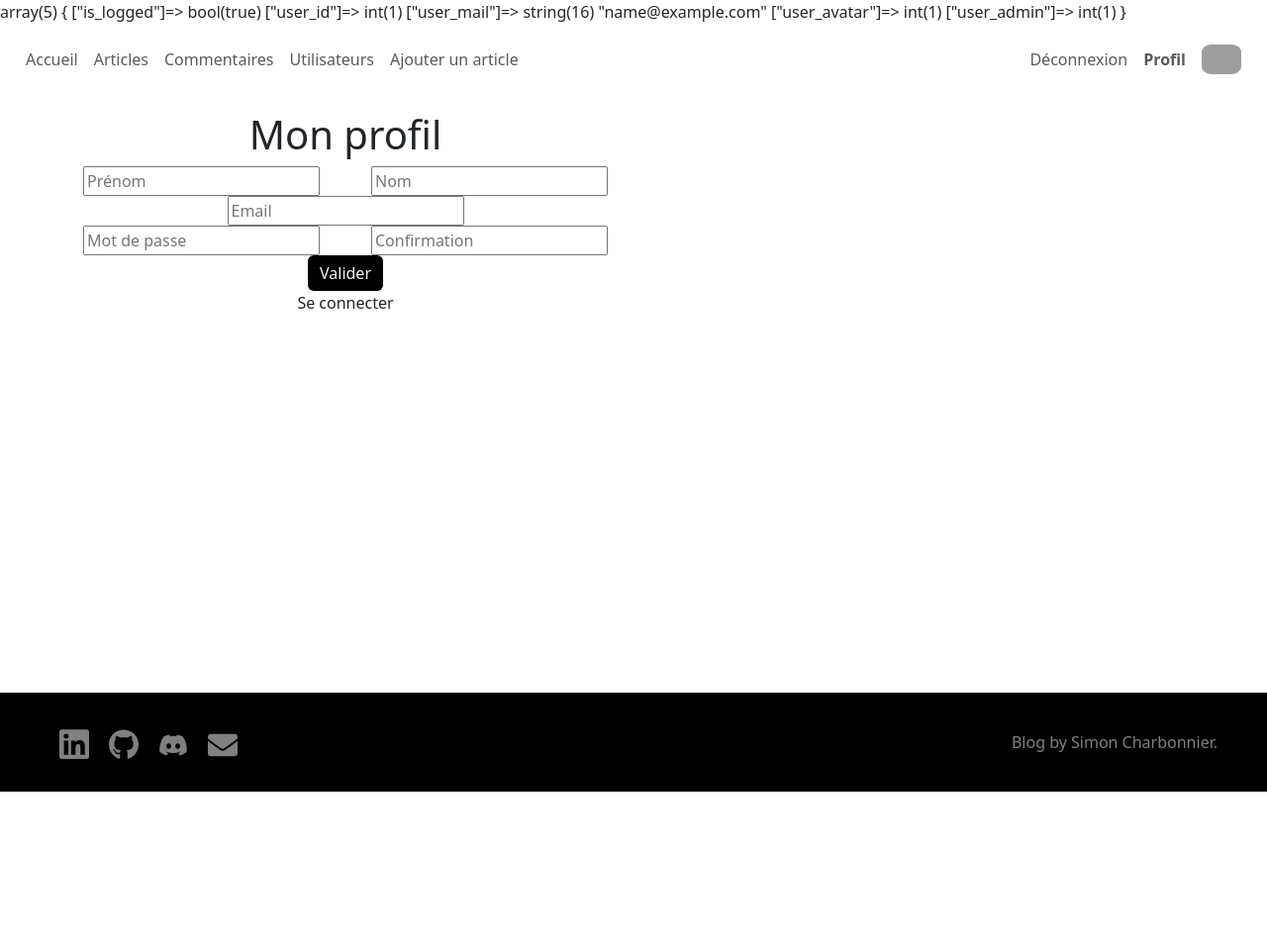
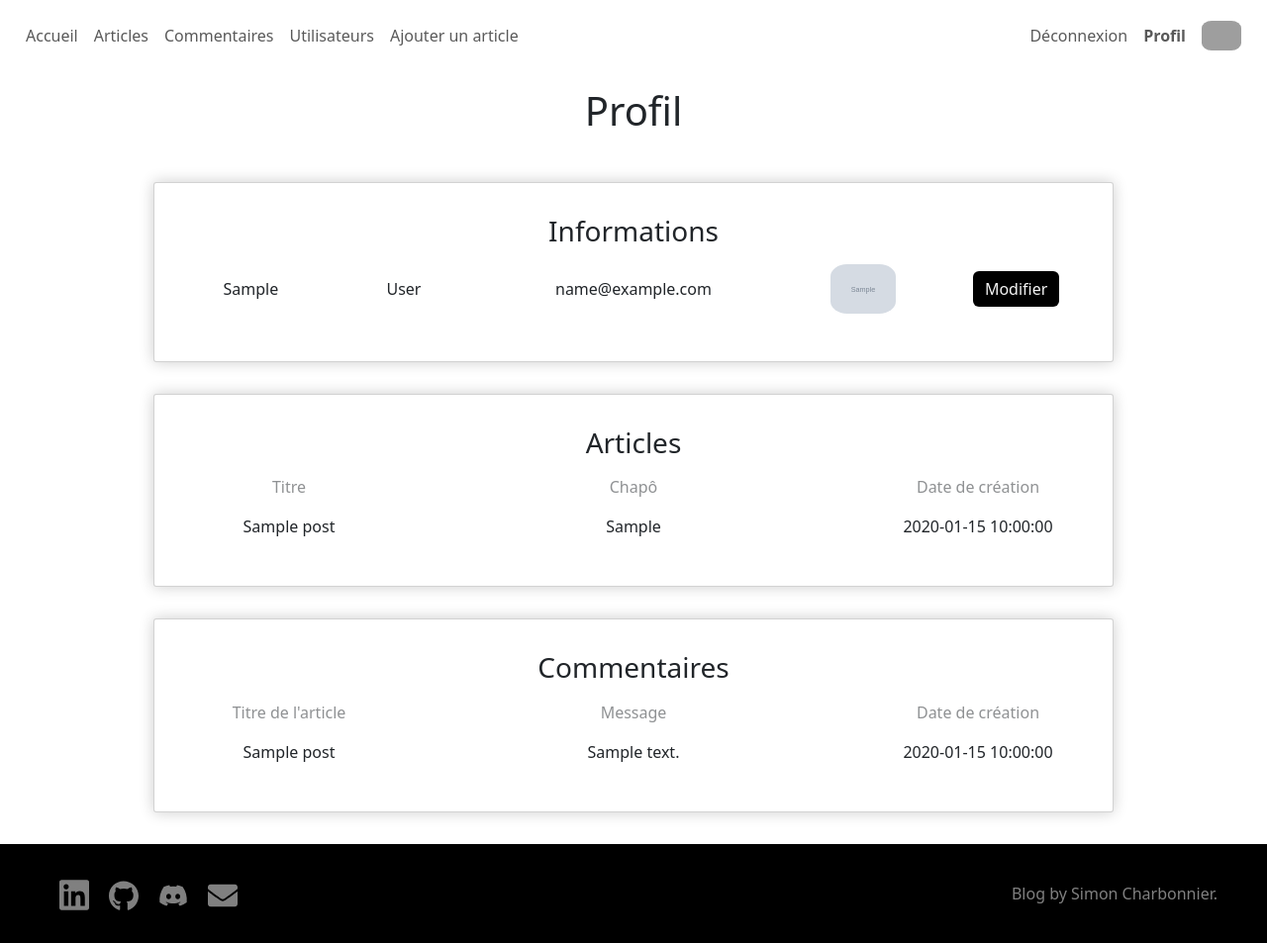
Before and after one commit to Simoncharbonnier/OCP5, a PHP site: page /P5/?controller=user&action=detail&id=1 in a window 1280 px wide. Shown: the whole page at 99% size. Before the commit the page ends 800 px from the top, so only its background shows below. Run offline with PHP 8.4, Linux system fonts and the light colour scheme; the visitor is signed in with stand-in values (Sample User, id 1); tables that the repository leaves empty or names only in its code hold one stand-in row (values such as "Sample post"); grey boxes marked "Sample" are stand-in pictures; grey boxes are pictures that could not be loaded.

Commit message:
feat: user detail & update

```diff
--- a/app/controllers/Post.php
+++ b/app/controllers/Post.php
@@ -3,6 +3,7 @@
 require_once('app/controllers/Controller.php');
 
 require_once('app/models/Post_model.php');
+require_once('app/models/Comment_model.php');
 
 class Post extends Controller {
 
@@ -30,7 +31,7 @@ class Post extends Controller {
       if ($_GET['id']) {
         $postId = $_GET['id'];
         $postModel = New Post_model();
-        $result = $postModel->getById($id);
+        $result = $postModel->getById($postId);
 
         if (!empty($result)) {
           $post = [
@@ -218,7 +219,17 @@ class Post extends Controller {
         $post = $postModel->getById($postId);
 
         if (!empty($post)) {
-          $this->deleteImage($post[0]['image']);
+          $post = $post[0];
+
+          $commentModel = New Comment_model();
+          $comments = $commentModel->getByPost($post['id']);
+          foreach ($comments as $comment) {
+            $commentModel->delete($comment['id']);
+          }
+
+          if ($post['image']) {
+            $this->deleteImage($post['image']);
+          }
 
           $postModel->delete($postId);
         } else {
--- a/app/controllers/User.php
+++ b/app/controllers/User.php
@@ -128,10 +128,27 @@ class User extends Controller {
     try {
       if ($_GET['id']) {
         $userModel = New User_model();
-        $result = $userModel->getById($_GET['id']);
+        $result = $userModel->getById($_GET['id'], true);
 
         if (!empty($result)) {
           $user = $result[0];
+
+          if ($user['admin']) {
+            $postModel = New Post_model();
+            $posts = $postModel->getByUser($user['id']);
+          }
+
+          $commentModel = New Comment_model();
+          $result = $commentModel->getByUser($user['id']);
+          $comments = [];
+          foreach ($result as $comment) {
+            if ($comment['valid']) {
+              $post = $postModel->getById($comment['post_id'])[0];
+              $comment['post_title'] = $post['title'];
+              $comment['post_id'] = $post['id'];
+              $comments[] = $comment;
+            }
+          }
 
           include_once('app/views/user/detail.php');
         } else {
@@ -162,19 +179,18 @@ class User extends Controller {
           $user = $user[0];
 
           if ($_SESSION['user_mail'] === $user['mail']) {
-            if (!empty($_POST) && (isset($_POST['first_name']) && !empty($_POST['first_name'])) && (isset($_POST['last_name']) && !empty($_POST['last_name'])) && (isset($_POST['mail']) && !empty($_POST['mail'])) && (isset($_POST['password']) && !empty($_POST['password'])) && (isset($_POST['avatar']) && !empty($_POST['avatar']))) {
-              if (isset($_POST['confirm']) && $_POST['password'] === $_POST['confirm']) {
+            if (!empty($_POST) && (isset($_POST['first_name']) && !empty($_POST['first_name'])) && (isset($_POST['last_name']) && !empty($_POST['last_name'])) && (isset($_POST['password']) && !empty($_POST['password'])) && (isset($_POST['confirm']) && !empty($_POST['confirm'])) && (isset($_POST['avatar']) && !empty($_POST['avatar']))) {
+              if ($_POST['password'] === $_POST['confirm']) {
                 unset($_POST['confirm']);
-                $sameMail = $userModel->getByMail($_POST['mail']);
 
-                if (empty($sameMail) || ($sameMail[0]['id'] !== $user['id'])) {
-                  $passwordHash = password_hash($_POST['password'], CRYPT_BLOWFISH);
                 foreach ($_POST as $name => $value) {
                   if ($name !== 'admin') {
                     $data[$name] = $value;
                   }
                 }
+                $passwordHash = password_hash($_POST['password'], CRYPT_BLOWFISH);
                 $data['password'] = $passwordHash;
+                $data['id'] = $user['id'];
 
                 if ($_POST['avatar'] !== $user['avatar']) {
                   if ($_POST['avatar'] !== 'default.jpg') {
@@ -192,28 +208,13 @@ class User extends Controller {
 
                 $userModel->update($data);
 
-                  $_SESSION['user_mail'] = $_POST['mail'];
-                  $_SESSION['user_avatar'] = $_POST['avatar'];
+                $_SESSION['user_avatar'] = $data['avatar'];
 
                 header("Location: http://localhost/P5/?controller=user&action=detail&id=" . $user['id']);
                 exit;
               } else {
-                  throw new Exception("Un utilisateur utilise déjà cette adresse mail.");
-                }
-              } else {
                 throw new Exception("Veuillez confirmer le mot de passe.");
               }
-            } else {
-              throw new Exception("Il manque des informations.");
-            }
-          } else if ($_SESSION['user_admin'] === 1) {
-            if (!empty($_POST) && (isset($_POST['admin']) && !empty($_POST['admin']))) {
-              $data['admin'] = $_POST['admin'];
-
-              $userModel->updateAdmin($data);
-
-              header("Location: http://localhost/P5/?controller=user&action=index");
-              exit;
             } else {
               throw new Exception("Il manque des informations.");
             }
@@ -228,6 +229,7 @@ class User extends Controller {
       }
     } catch(Exception $e) {
       $message = $e->getMessage();
+      var_dump($message);die;
       header("Location: http://localhost/P5/?controller=home&action=index");
       exit;
     }
--- a/app/models/Comment_model.php
+++ b/app/models/Comment_model.php
@@ -42,6 +42,17 @@ class Comment_model extends Model {
     return $query->fetchAll();
   }
 
+    /**
+   * Get comments by post
+   */
+  public function getByPost($id) {
+    $sql = "SELECT * FROM Comment WHERE post_id = :post_id";
+    $query = $this->db->prepare($sql);
+    $query->bindParam(':post_id', $id);
+    $query->execute();
+    return $query->fetchAll();
+  }
+
   /**
    * Create a comment
    */
--- a/app/models/User_model.php
+++ b/app/models/User_model.php
@@ -51,7 +51,7 @@ class User_model extends Model {
    * Update a user
    */
   public function update(array $data) {
-    $sql = "UPDATE User SET first_name = :first_name, last_name = :last_name, mail = :mail, password = :password, avatar = :avatar
+    $sql = "UPDATE User SET first_name = :first_name, last_name = :last_name, password = :password, avatar = :avatar
             WHERE id = :id";
     $query = $this->db->prepare($sql);
     return $query->execute($data);
--- a/app/views/home/index.php
+++ b/app/views/home/index.php
@@ -82,7 +82,7 @@
           <input type="text" name="last_name" placeholder="Nom" autocomplete="off">
         </div>
         <div class="col-md-4">
-          <input type="text" name="mail" placeholder="Email" autocomplete="off">
+          <input type="email" name="mail" placeholder="Email" autocomplete="off">
         </div>
       </div>
       <div class="row">
--- a/app/views/user/detail.php
+++ b/app/views/user/detail.php
@@ -1,33 +1,132 @@
+<link rel="stylesheet" href="assets/css/user.css">
+<script src="assets/js/user.js"></script>
+
 <?php include_once('app/views/components/header.php'); ?>
 
 <div class="container user">
   <div class="row">
-    <div class="col-md-6">
+    <div class="col-md-12 text-center">
+      <h1>Profil</h1>
+    </div>
+  </div>
+  <div class="row center">
+    <form enctype="multipart/form-data" class="col-md-10 text-center card" id="form-edit-user" action="?controller=user&action=edit&id=<?= $user['id'] ?>" method="POST">
+      <h3 class="margin-bottom">Informations</h3>
+      <div class="row margin-bottom">
+        <div class="<?= ($_SESSION['is_logged'] === true && $_SESSION['user_mail'] === $user['mail']) ? 'col-md-2' : 'col-md-3'; ?> flex-center input">
+          <p><?= $user['first_name'] ?></p>
+          <p><input type="text" name="first_name" value="<?= $user['first_name'] ?>" autocomplete="off" required></p>
+        </div>
+        <div class="<?= ($_SESSION['is_logged'] === true && $_SESSION['user_mail'] === $user['mail']) ? 'col-md-2' : 'col-md-3'; ?> flex-center input">
+          <p><?= $user['last_name'] ?></p>
+          <p><input type="text" name="last_name" value="<?= $user['last_name'] ?>" autocomplete="off" required></p>
+        </div>
+        <div class="<?= ($_SESSION['is_logged'] === true && $_SESSION['user_mail'] === $user['mail']) ? 'col-md-4' : 'col-md-3'; ?> flex-center">
+          <p><?= $user['mail'] ?></p>
+        </div>
+        <div class="<?= ($_SESSION['is_logged'] === true && $_SESSION['user_mail'] === $user['mail']) ? 'col-md-2' : 'col-md-3'; ?> flex-center">
+          <img id="avatar" class="avatar" src="assets/img/user/<?= $user['avatar'] ?>">
+          <img id="btn-delete-avatar" class="icon-delete" src="assets/img/icons/cross.svg" alt="">
+          <input id="avatar-input" type="text" name="avatar" value="<?= $user['avatar'] ?>" hidden required>
+          <input id="file-input" type="file" name="image" accept="image/*" hidden>
+        </div>
+        <?php if ($_SESSION['is_logged'] === true && $_SESSION['user_mail'] === $user['mail']) : ?>
+          <div class="col-md-2 flex-center">
+            <div class="btn" id="btn-edit-user">Modifier</div>
+            <div class="btn d-none" id="btn-edit-user-cancel">Annuler</div>
+          </div>
+        <?php endif; ?>
+      </div>
+      <?php if ($_SESSION['is_logged'] === true && $_SESSION['user_mail'] === $user['mail']) : ?>
+        <div class="row margin-bottom password-row">
+          <div class="col-md-2"></div>
+          <div class="col-md-3">
+            <input type="password" name="password" placeholder="Mot de passe" autocomplete="off" required>
+          </div>
+          <div class="col-md-2"></div>
+          <div class="col-md-3">
+            <input type="password" name="confirm" placeholder="Confirmation" autocomplete="off" required>
+          </div>
+          <div class="col-md-2">
+            <input type="submit" value="Valider" class="btn">
+          </div>
+        </div>
+      <?php endif; ?>
+    </form>
+  </div>
+  <?php if ($user['admin']) : ?>
+    <div class="row center">
+      <div class="col-md-10 text-center card">
+        <h3 class="margin-bottom">Articles</h3>
+        <div class="row">
+          <div class="col-md-12">
+            <?php if ($posts) : ?>
+              <div class="row headers margin-bottom">
+                <div class="col-md-3 flex-center">
+                  <p>Titre</p>
+                </div>
+                <div class="col-md-6 flex-center">
+                  <p>Chapô</p>
+                </div>
+                <div class="col-md-3 flex-center">
+                  <p>Date de création</p>
+                </div>
+              </div>
+              <?php foreach ($posts as $post) : ?>
+                <div class="row margin-bottom">
+                  <div class="col-md-3 flex-center">
+                    <a class="text-underline" href="?controller=post&action=detail&id=<?= $post['id'] ?>"><?= $post['title'] ?></a>
+                  </div>
+                  <div class="col-md-6 flex-center">
+                    <p><?= $post['headline'] ?></p>
+                  </div>
+                  <div class="col-md-3 flex-center">
+                    <p><?= $post['created_at'] ?></p>
+                  </div>
+                </div>
+              <?php endforeach; ?>
+            <?php else : ?>
+              <p>Aucun article</p>
+            <?php endif; ?>
+          </div>
+        </div>
+      </div>
+    </div>
+  <?php endif; ?>
+  <div class="row center">
+    <div class="col-md-10 text-center card">
+      <h3 class="margin-bottom">Commentaires</h3>
       <div class="row">
-        <form class="text-center" action="?controller=user&action=edit" method="POST">
-          <h1>Mon profil</h1>
-          <div class="row">
-            <div class="col-md-6">
-              <input type="text" name="first_name" placeholder="Prénom" autocomplete="off">
+        <div class="col-md-12">
+          <?php if ($comments) : ?>
+            <div class="row headers margin-bottom">
+              <div class="col-md-3 flex-center">
+                <p>Titre de l'article</p>
+              </div>
+              <div class="col-md-6 flex-center">
+                <p>Message</p>
+              </div>
+              <div class="col-md-3 flex-center">
+                <p>Date de création</p>
+              </div>
             </div>
-            <div class="col-md-6">
-              <input type="text" name="last_name" placeholder="Nom" autocomplete="off">
-            </div>
-            <div class="col-md-12">
-              <input type="text" name="mail" placeholder="Email" autocomplete="off">
-            </div>
-            <div class="col-md-6">
-              <input type="password" name="password" placeholder="Mot de passe" autocomplete="off">
-            </div>
-            <div class="col-md-6">
-              <input type="password" name="confirm" placeholder="Confirmation" autocomplete="off">
-            </div>
-            <div class="col-md-12">
-              <input type="submit" class="btn" value="Valider">
-            </div>
-          </div>
-          <a href="?controller=user&action=login&form=login" class="link">Se connecter</a>
-        </form>
+            <?php foreach ($comments as $comment) : ?>
+              <div class="row margin-bottom">
+                <div class="col-md-3 flex-center">
+                  <a class="text-underline" href="?controller=post&action=detail&id=<?= $comment['post_id'] ?>"><?= $comment['post_title'] ?></a>
+                </div>
+                <div class="col-md-6 flex-center">
+                  <p><?= $comment['message'] ?></p>
+                </div>
+                <div class="col-md-3 flex-center">
+                  <p><?= $comment['created_at'] ?></p>
+                </div>
+              </div>
+            <?php endforeach; ?>
+          <?php else : ?>
+            <p>Aucun commentaire</p>
+          <?php endif; ?>
+        </div>
       </div>
     </div>
   </div>
--- a/assets/css/user.css
+++ b/assets/css/user.css
@@ -1,5 +1,88 @@
-.user form {
+.user .card {
   padding: 2rem;
+  margin: 1rem 0;
   box-shadow: 0 0 15px rgba(0,0,0,0.2);
   border-radius: 3px;
 }
+
+.user .center {
+  justify-content: center;
+}
+
+.user .headers {
+  opacity: .5;
+}
+
+.user .margin-bottom {
+  margin-bottom: 1rem;
+}
+
+.user .text-underline:hover {
+  text-decoration: underline;
+}
+
+.flex-center {
+  display: flex;
+  justify-content: center;
+  align-items: center;
+}
+
+.user h1 {
+  margin-bottom: 2rem;
+}
+
+.user form .input p:last-child {
+  display: none;
+}
+
+form.editing .input p:first-child {
+  display: none;
+}
+
+form.editing .input p:last-child {
+  display: block;
+}
+
+.editing .avatar {
+  cursor: pointer;
+}
+
+input {
+  width: 80%;
+  border: none;
+  border-bottom: 1px solid black;
+  text-align: center;
+}
+
+input[type=submit] {
+  width: auto;
+}
+
+input:focus-visible {
+  border: none;
+  border-bottom: 1px solid black;
+  outline: none;
+}
+
+.password-row {
+  display: none;
+  margin-top: 1rem;
+}
+
+.editing .password-row {
+  display: flex;
+}
+
+.icon-delete {
+  width: 20px;
+  display: none;
+}
+
+form.editing .icon-delete {
+  display: block;
+}
+
+.user .avatar {
+  width: auto;
+  height: 50px;
+}
--- a/assets/js/global.js
+++ b/assets/js/global.js
@@ -34,6 +34,7 @@ document.addEventListener("DOMContentLoaded", () => {
   const modalAddPostBtnImgAdd = document.getElementById('modal-add-post-btn-img');
   const modalAddPostBtnImgCancel = document.getElementById('modal-add-post-btn-img-cancel');
 
+  if (modalAddPostImg) {
     modalAddPostImg.addEventListener('click', function(e) {
       click(modalAddPostImgInput);
     });
@@ -60,4 +61,5 @@ document.addEventListener("DOMContentLoaded", () => {
       modalAddPostBtnImgAdd.classList.add('d-none');
       modalAddPostBtnImgCancel.classList.remove('d-none');
     });
+  }
 });
--- a/index.php
+++ b/index.php
@@ -38,6 +38,4 @@ if (!isset($_SESSION)) {
   }
 }
 
-var_dump($_SESSION);
-
 include_once('app/views/layout/index.php');
```
Also changed, not shown: assets/js/user.js (+61 -0 lines), 1 other file. Lines whose indentation alone changed are shown as unchanged.
